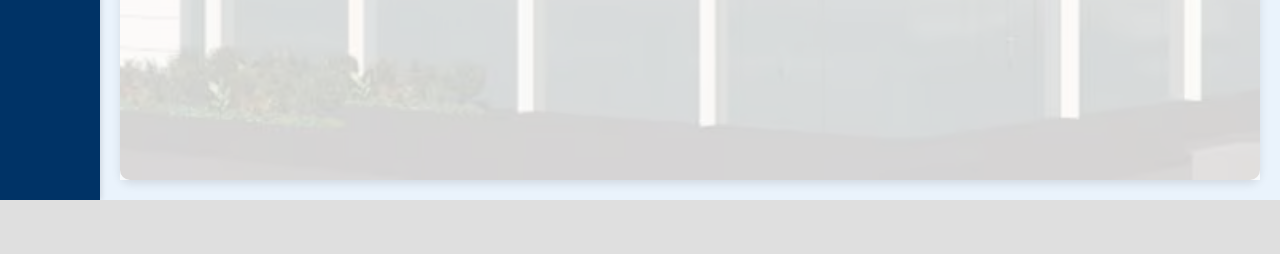
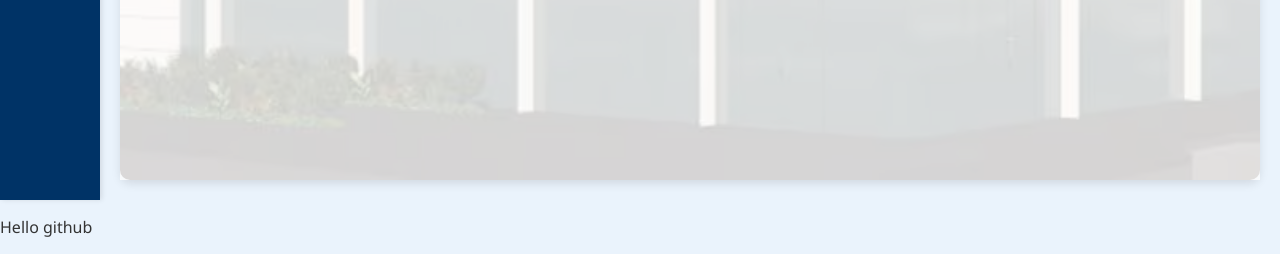
Before and after one commit to SuchiGit04/failure-analysis, a Flask app: page /dashboard in a window 1280 px wide. Shown: the part 600-854 px from the top of the page. Before the commit the page ends 800 px from the top, so only its background shows below. Run offline with Flask 3, Linux system fonts and the light colour scheme; the visitor is signed in with stand-in values (Sample User, id 1).

Commit message:
Your message describing the update

```diff
--- a/Template/dashboard.html
+++ b/Template/dashboard.html
@@ -153,6 +153,7 @@
             text-transform: uppercase;
         }
 
+
         tbody tr {
             transition: background-color 0.3s;
         }
@@ -218,5 +219,8 @@
             <img src="static/logo.png" alt="Logo" class="logo">
         </div>
     </div>
+
+
+    <p>Hello github</p>
 </body>
 </html>
```
